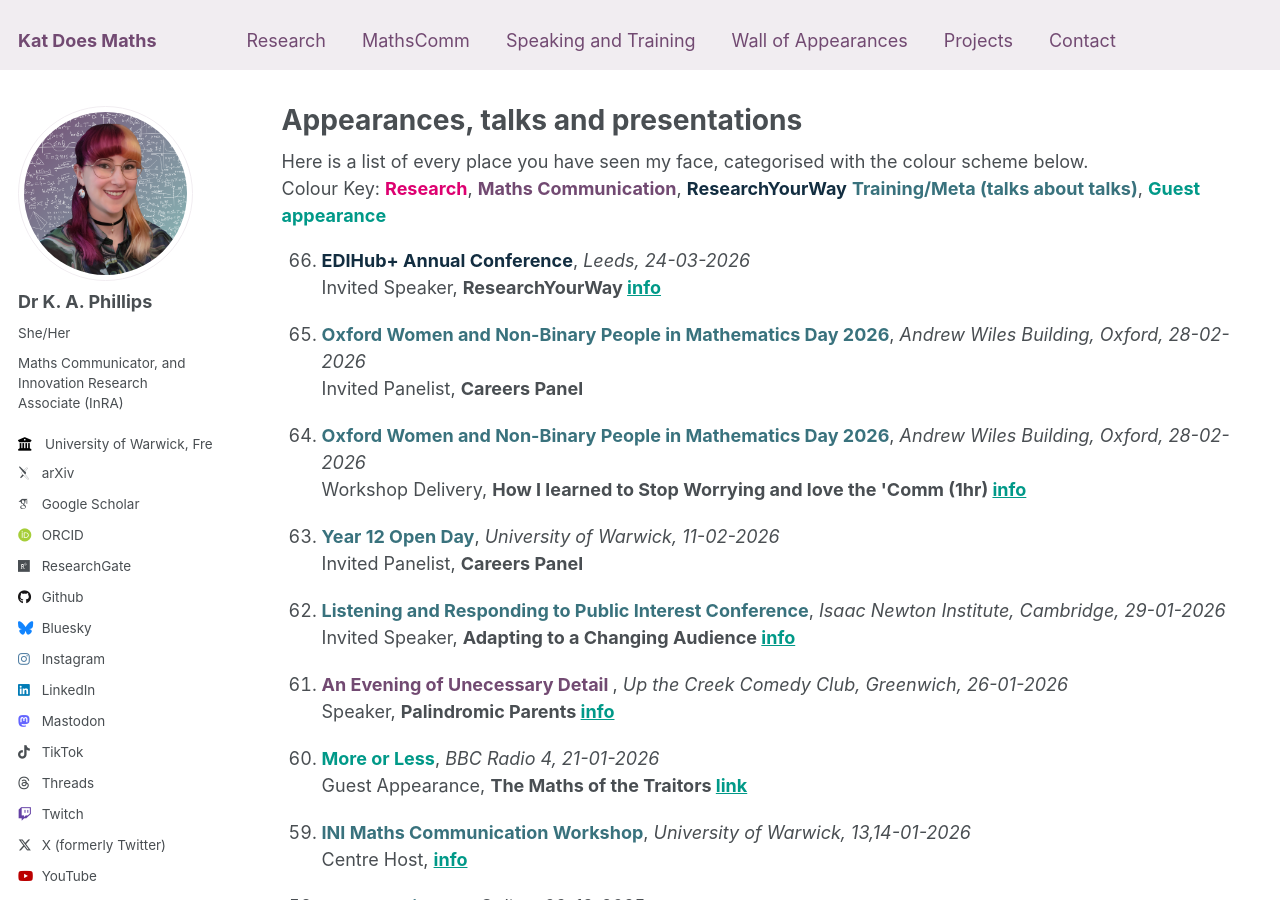
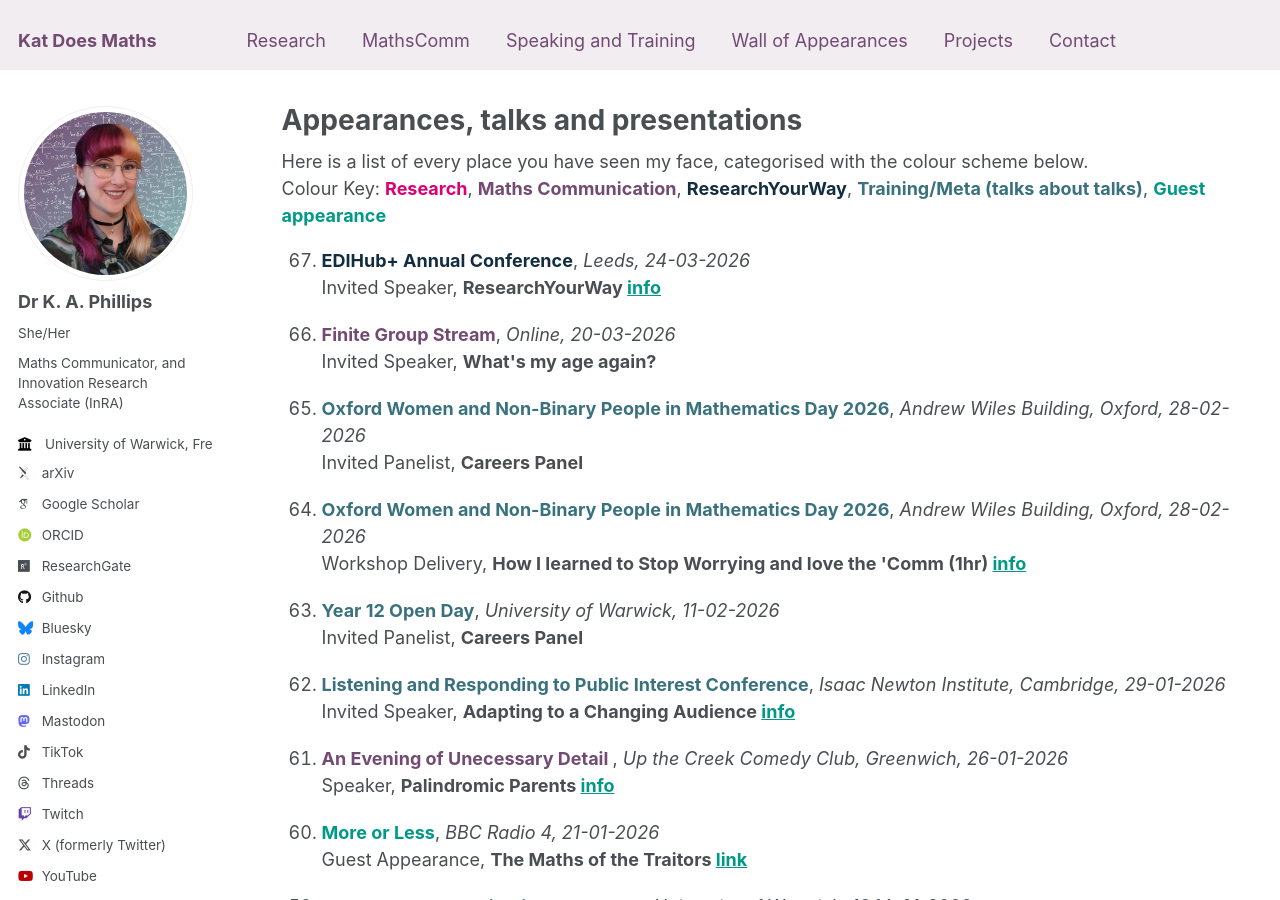
Before and after one commit to katdoesmaths/katdoesmaths.github.io, a Jekyll site: the page built from _pages/appearances.html, in a window 1280 px wide and 900 px high. Built offline with Jekyll 4.4.1, drawn with Linux system fonts in a browser that asks for light colours; some web fonts are replaced.

Commit message:
finite group and fixed a typo

```diff
--- a/_pages/appearances.html
+++ b/_pages/appearances.html
@@ -7,12 +7,16 @@ author_profile: true
 
 Here is a list of every place you have seen my face, categorised with the colour scheme below. <br>
 
-Colour Key: <b style="color:#dd0070">Research</b>, <b style="color:#724a72">Maths Communication</b>, <b style="color:#122d40">ResearchYourWay</b> <b style="color:#39727D">Training/Meta (talks about talks)</b>, <b style="color:#009988">Guest appearance</b>
+Colour Key: <b style="color:#dd0070">Research</b>, <b style="color:#724a72">Maths Communication</b>, <b style="color:#122d40">ResearchYourWay</b>, <b style="color:#39727D">Training/Meta (talks about talks)</b>, <b style="color:#009988">Guest appearance</b>
 
 <ol reversed>
   <li style="margin-bottom: 20px;">
     <b style="color:#122d40">EDIHub+ Annual Conference</b>, <i>Leeds, 24-03-2026</i> <br>
     Invited Speaker, <b>ResearchYourWay <a href="https://edihubplus.ac.uk/event/edi-hub-annual-conference-shaping-the-future-of-research-through-inclusion/">info </a></b>
+  </li>
+   <li style="margin-bottom: 20px;">
+    <b style="color:#724a72">Finite Group Stream</b>, <i>Online, 20-03-2026</i> <br>
+    Invited Speaker, <b href="https://www.patreon.com/posts/livestream-30-my-153526088?source=storefront">What's my age again?</b>
   </li>
   <li style="margin-bottom: 20px;">
     <b style="color:#39727D">Oxford Women and Non-Binary People in Mathematics Day 2026</b>, <i>Andrew Wiles Building, Oxford, 28-02-2026</i> <br>
```
